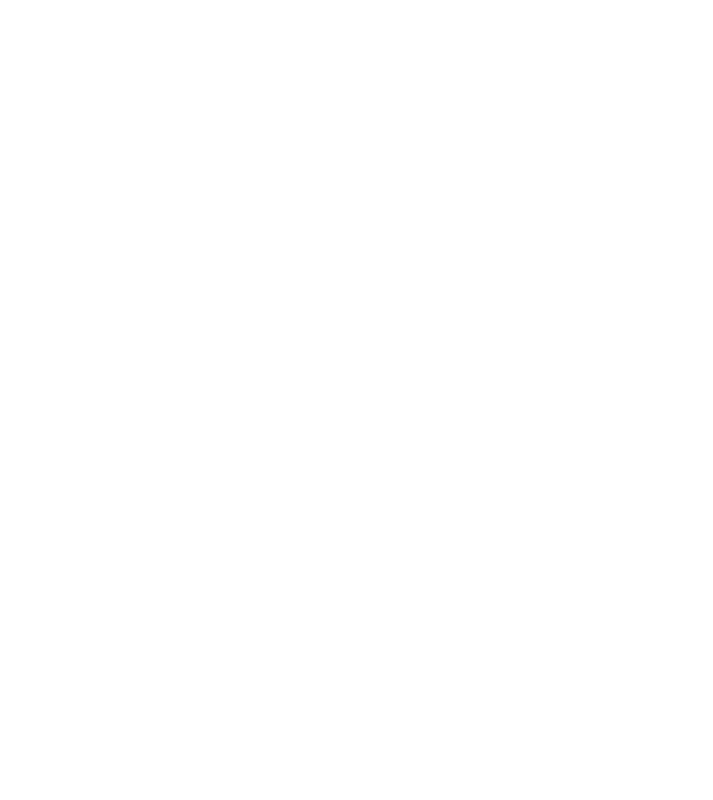
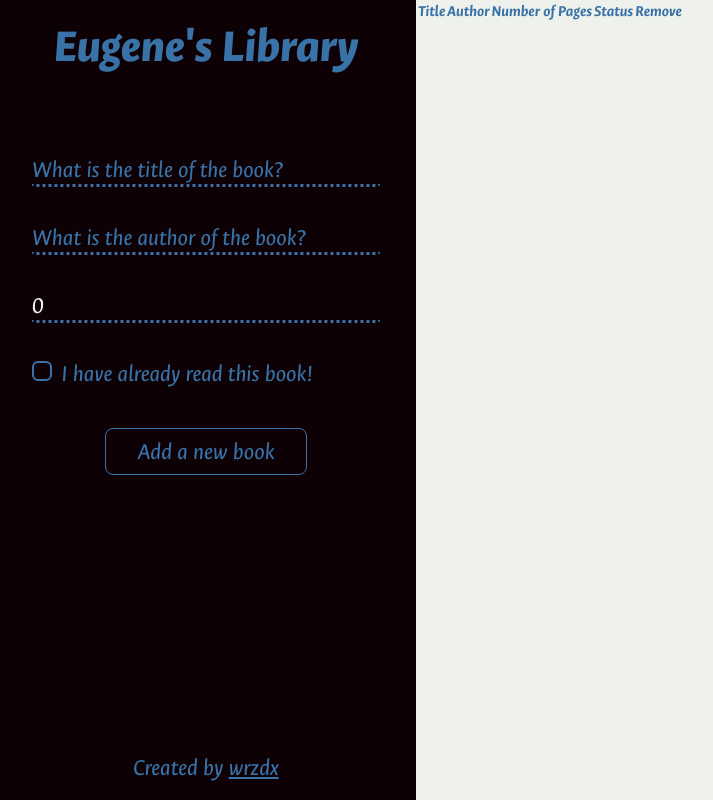
Before and after one commit to wrzdx/Library, a plain HTML site: page index.html in a window 1280 px wide. Shown: the whole page, without its empty margins (4-717 px from the left). Drawn offline with Linux system fonts and the light colour scheme.

Commit message:
Complete sidebar design

```diff
--- a/index.html
+++ b/index.html
@@ -8,6 +8,60 @@
   <script src="./script.js" defer></script>
 </head>
 <body>
+  <div class="container">
+    <div class="sidebar">
+      <header>
+        Eugene's Library
+      </header>
+      <form action="">
+        <p>
+          <label for="title"></label>
+          <input type="text" name="title" maxlength="200" id="title"
+          placeholder="What is the title of the book?" required>
+        </p>
+        <p>
+          <input type="text" name="author" maxlength="200"
+          placeholder="What is the author of the book?" required>
+        </p>
+        <p>
+          <input type="tel" name="numberOfPages" max="100000" pattern="[0-9]*"
+          placeholder="How many pages are in the book" value="0" required>
+        </p>
+        <p class="checkbox">
+          <input type="checkbox" name="isRead" id="isRead">
+          <label for="isRead">I have already read this book!</label>
+        </p>
+        <button type="submit">
+          Add a new book
+        </button>
+      </form>
+      <footer>
+        Created by
+        <a href="https://github.com/wrzdx">wrzdx</a>
+      </footer>
+    </div>
+    <div class="statistics">
 
+    </div>
+    <div class="books">
+      <table>
+        <colgroup>
+          <col style="visibility: collapse;">
+        </colgroup>
+        <thead>
+          <tr>
+            <th>ID</th>
+            <th>Title</th>
+            <th>Author</th>
+            <th>Number of Pages</th>
+            <th>Status</th>
+            <th>Remove</th>
+          </tr>
+          <tbody>
+
+          </tbody>
+      </table>
+    </div>
+  </div>
 </body>
 </html>
--- a/script.js
+++ b/script.js
@@ -0,0 +1,35 @@
+const myLibrary = []
+
+function Book(title, author, numberOfPages, isRead) {
+  if (!new.target) {
+    throw Error("Book instance should be created by 'new' operator");
+  }
+
+  this.id = crypto.randomUUID();
+  this.title = title;
+  this.author = author;
+  this.numberOfPages = numberOfPages;
+  this.isRead = isRead;
+
+  this.info = function () {
+    let msg = (
+      `${title} by ${author}, ${numberOfPages} pages, ` +
+      `${isRead ? "read" : "not read"}`
+    );
+
+    return msg;
+  };
+}
+
+function addBookToLibrary(title, author, numberOfPages, isRead) {
+  myLibrary.push(new Book(title, author, numberOfPages, isRead));
+}
+
+function displayBooks() {
+
+}
+
+addBookToLibrary("1984", "George Orwell", 328, true);
+addBookToLibrary("Dune", "Frank Herbert", 412, false);
+addBookToLibrary("The Little Prince", "Antoine de Saint-Exupéry", 96, true);
+addBookToLibrary("War and Peace", "Leo Tolstoy", 1225, false);
--- a/styles.css
+++ b/styles.css
@@ -0,0 +1,156 @@
+/* RESETTING */
+
+*, *::before, *::after {
+  box-sizing: border-box;
+  margin: 0;
+  padding: 0;
+}
+input, button, textarea, select {
+  font: inherit;
+}
+
+/* FONTS */
+
+@font-face {
+    font-family: 'Ancizar Sans';
+    src: url('./fonts/AncizarSans.woff2') format('woff2');
+    font-weight: 100 900;
+    font-style: italic;
+    font-display: swap;
+}
+
+@font-face {
+    font-family: 'Ancizar Sans';
+    src: url('./fonts/AncizarSans-Italic.woff2') format('woff2');
+    font-weight: 100 900;
+    font-style: normal;
+    font-display: swap;
+}
+
+/* MAIN */
+
+body {
+  --dark: #0d0106;
+  --light: #eff1ed;
+  --blue: #3972a7;
+  --red: #ff5e5b;
+
+  font-family: 'Ancizar Sans', system-ui, "Segoe UI", Roboto, Helvetica, Arial, sans-serif, "Apple Color Emoji", "Segoe UI Emoji", "Segoe UI Symbol";
+  color: var(--blue);
+}
+
+.container {
+  display: grid;
+  grid-template-columns: minmax(min-content, 420px) 3fr;
+  grid-template-rows: auto 1fr;
+  min-height: 100vh;
+  background-color: var(--light);
+}
+
+.sidebar {
+  grid-column: 1;
+  grid-row: 1/3;
+  background-color: var(--dark);
+  padding: 18px 36px;
+  display: grid;
+  grid-template-rows: auto 1fr auto;
+  align-items: start;
+  text-align: center;
+  font-size: 1.5rem;
+}
+
+header {
+  font-size: 3rem;
+  font-weight: 800;
+  margin-bottom: 80px;
+}
+
+.sidebar form {
+  display: grid;
+  gap: 36px;
+}
+
+.sidebar input[type="text"],
+.sidebar input[type="tel"] {
+  width: 100%;
+  background-color: transparent;
+  border: none;
+  border-bottom: 3px dotted var(--blue);
+  color: var(--light);
+  border-radius: 3px;
+  outline-offset: 8px;
+}
+
+.sidebar input[type="text"]::placeholder,
+.sidebar input[type="tel"]::placeholder {
+  color: var(--blue);
+}
+
+.sidebar input[type="text"]:focus,
+.sidebar input[type="tel"]:focus {
+  outline: 1px solid var(--blue);
+}
+
+.sidebar input[type="text"]:focus:invalid,
+.sidebar input[type="tel"]:focus:invalid {
+  outline: 1px solid var(--red);
+}
+
+.sidebar .checkbox {
+  text-align: start;
+}
+
+.sidebar .checkbox input {
+  appearance: none;
+  color: var(--dark);
+  width: 0.85em;
+  height: 0.85em;
+  border: 0.1em solid var(--blue);
+  border-radius: 0.25em;
+  margin-right: 4px;
+  display: inline-grid;
+  place-content: center;
+}
+
+.sidebar .checkbox input::before {
+  content: "";
+  width: 0.85em;
+  height: 0.85em;
+  transform: scale(0);
+  transition: 120ms transform ease-in-out;
+  box-shadow: inset 1em 1em var(--blue);
+  border-radius: 2px;
+}
+
+input[type="checkbox"]:checked::before {
+  transform: scale(0.6);
+}
+
+.sidebar button {
+  justify-self: center;
+  padding: 8px 32px;
+  background-color: transparent;
+  border: 1px solid var(--blue);
+  color: var(--blue);
+  border-radius: 8px;
+  cursor: pointer;
+  margin-top: 4px;
+}
+
+.sidebar button:hover {
+  color: var(--dark);
+  background-color: var(--blue);
+}
+
+footer a {
+  color: var(--blue);
+}
+
+footer a:hover {
+  color: var(--red);
+}
+
+.statistics {
+  grid-column: 2;
+  grid-row: 1;
+}
```
Also changed, not shown: fonts/AncizarSans-Italic.woff2 (added), fonts/AncizarSans.woff2 (added).
